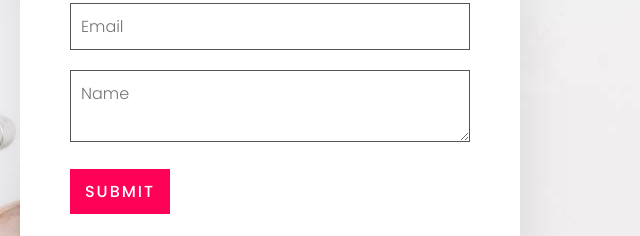
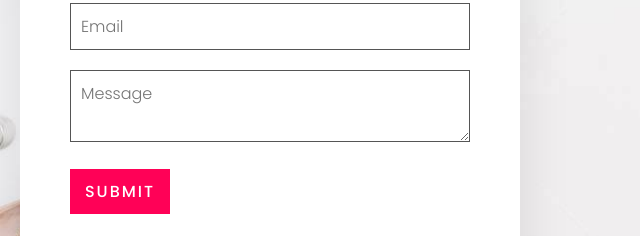
Before and after one commit to buhlelusizi/Wonique, a plain HTML site: page Index.html in a window 1280 px wide. Shown: the part 2752-2988 px from the top of the page, 0-640 px from the left. Drawn offline with Linux system fonts and the light colour scheme.

Commit message:
Update Index.html

```diff
--- a/Index.html
+++ b/Index.html
@@ -129,7 +129,7 @@
         <input type="text" placeholder="Email">
        </div>
         <div class="inputBox">
-            <textarea placeholder="Name"></textarea>
+            <textarea placeholder="Message"></textarea>
            </div>
 <div class="inputBox">
 <input type="submit" placeholder="Send">
```
